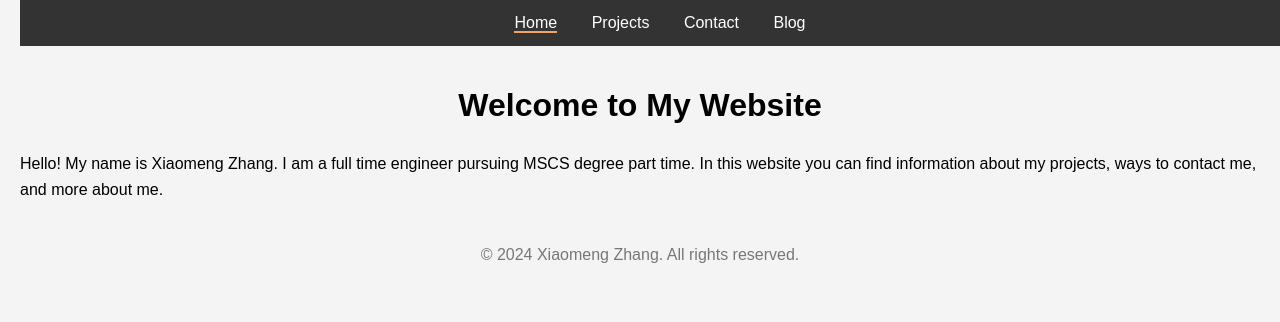
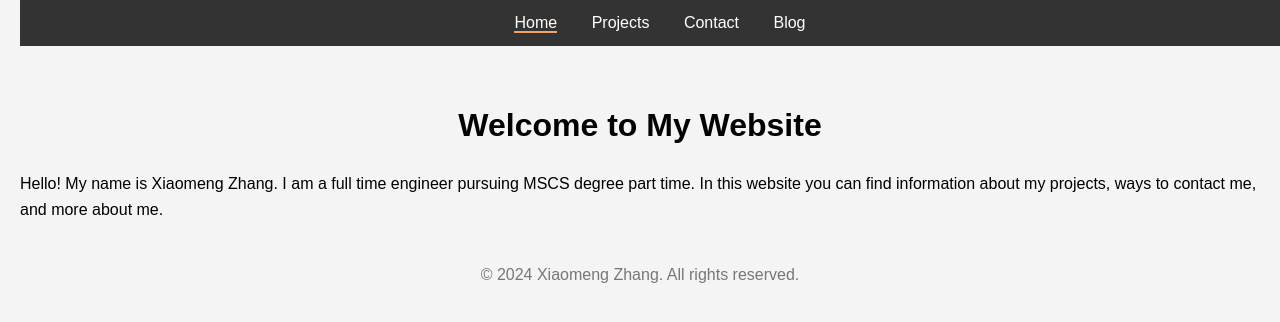
Before and after one commit to zhangx1997/cs5610, a plain HTML site: page index.html in a window 1280 px wide. Drawn offline with Linux system fonts and the light colour scheme.

Commit message:
Add files via upload

```diff
--- a/style.css
+++ b/style.css
@@ -48,7 +48,7 @@ nav ul li a:hover {
 
 /* Main content */
 main {
-  margin-top: 60px; /* Account for the fixed navbar */
+  margin-top: 80px; /* Account for the fixed navbar */
 }
 
 h1 {
```
